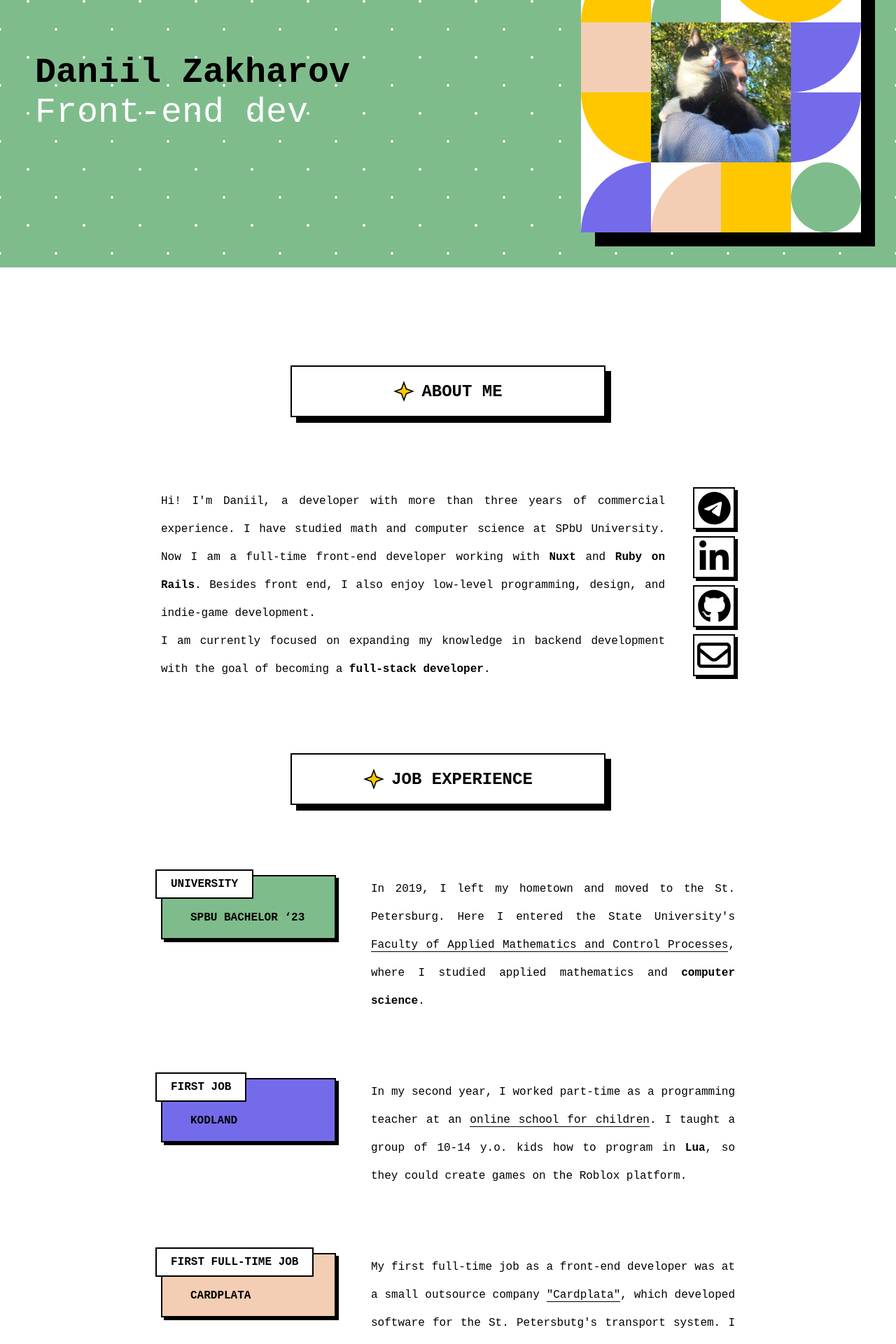
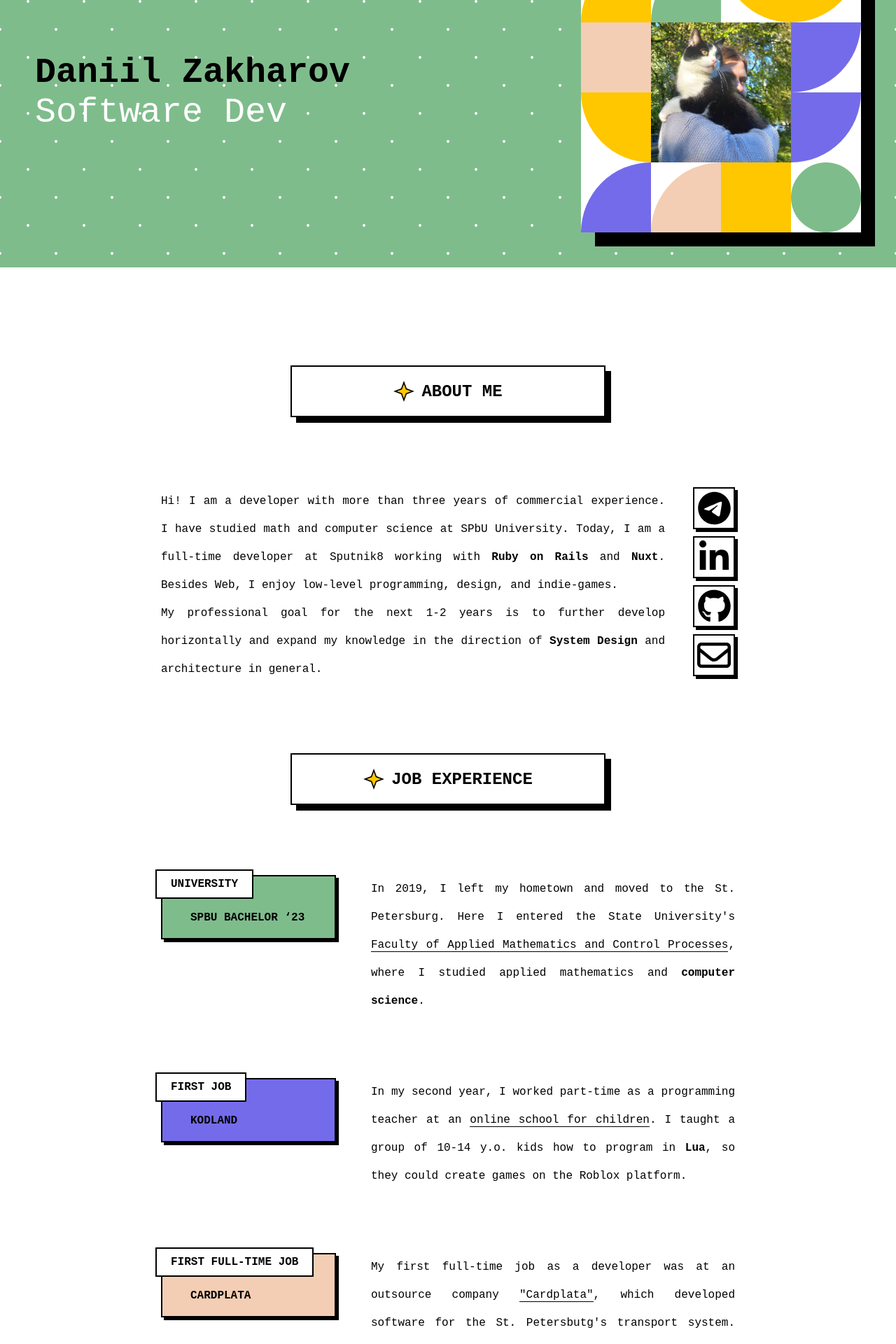
Before and after one commit to darkwingdck/darkwingdck.github.io, a React (Create React App) app: page / in a window 1280 px wide. Shown: the part 180-2100 px from the top of the page at 70% size. Built offline with nearby package versions, Linux system fonts and the light colour scheme; a web font is replaced by a local one.

Commit message:
fix: text

```diff
--- a/public/index.html
+++ b/public/index.html
@@ -8,7 +8,7 @@
     <link href="https://fonts.googleapis.com/css2?family=Roboto+Slab:wght@200;400;600&display=swap" rel="stylesheet">
     <meta name="viewport" content="width=device-width, initial-scale=1" />
     <meta name="theme-color" content="#000000" />
-    <meta name="keywords" content="Front-end, TypeScript, Nuxt, programmer, CV">
+    <meta name="keywords" content="Back-end, backend, Python, Go, Ruby, developer, CV">
     <meta name="author" content="Daniil Zakharov">
     <link rel="preconnect" href="https://fonts.googleapis.com">
     <link rel="preconnect" href="https://fonts.gstatic.com" crossorigin>
--- a/src/components/AboutMe/content.js
+++ b/src/components/AboutMe/content.js
@@ -1,3 +1,3 @@
 export const content = {
-  text: 'Hi! I\'m Daniil, a developer with more than three years of commercial experience. I have studied math and computer science at SPbU University. Now I am a full-time front-end developer working with <b>Nuxt</b> and <b>Ruby on Rails</b>. Besides front end, I also enjoy low-level programming, design, and indie-game development.<br/>I am currently focused on expanding my knowledge in backend development with the goal of becoming a <b>full-stack developer</b>.',
+  text: 'Hi! I am a developer with more than three years of commercial experience. I have studied math and computer science at SPbU University. Today, I am a full-time developer at Sputnik8 working with <b>Ruby on Rails</b> and <b>Nuxt</b>. Besides Web, I enjoy low-level programming, design, and indie-games.<br>My professional goal for the next 1-2 years is to further develop horizontally and expand my knowledge in the direction of <b>System Design</b> and architecture in general.',
 };
--- a/src/components/Hero/Hero.js
+++ b/src/components/Hero/Hero.js
@@ -6,7 +6,7 @@ export default function Hero() {
     <div className="hero">
       <div className="hero-text">
         <div className="hero-text__title">Daniil Zakharov</div>
-        <div className="hero-text__subtitle">Front-end dev</div>
+        <div className="hero-text__subtitle">Software Dev</div>
       </div>
       <HeroPresenter />
     </div>
--- a/src/components/JobExperience/content.js
+++ b/src/components/JobExperience/content.js
@@ -18,7 +18,7 @@ export const content = {
       id: 'job-3',
       title: 'Cardplata',
       label: 'First full-time job',
-      description: 'My first full-time job as a front-end developer was at a small outsource company <a href="https://ltkarta.ru/#loaded" target="_blank" class="job__link">"Cardplata"</a>, which developed software for the St. Petersbutg\'s transport system. I built a website for accepting travel ticket applications using <b>VanillaJS</b>, and I also developed a photo processing program using <b>Python Tensorflow</b> (I later remade it with <b>C++ dlib</b>)',
+      description: 'My first full-time job as a developer was at an outsource company <a href="https://ltkarta.ru/#loaded" target="_blank" class="job__link">"Cardplata"</a>, which developed software for the St. Petersbutg\'s transport system. Here I worked with <b>Python</b>, <b>VanillaJS</b>, <b>C++/dlib</b> and even <b>Fortran</b>!',
       color: 'accent-variant',
     },
     {
```
